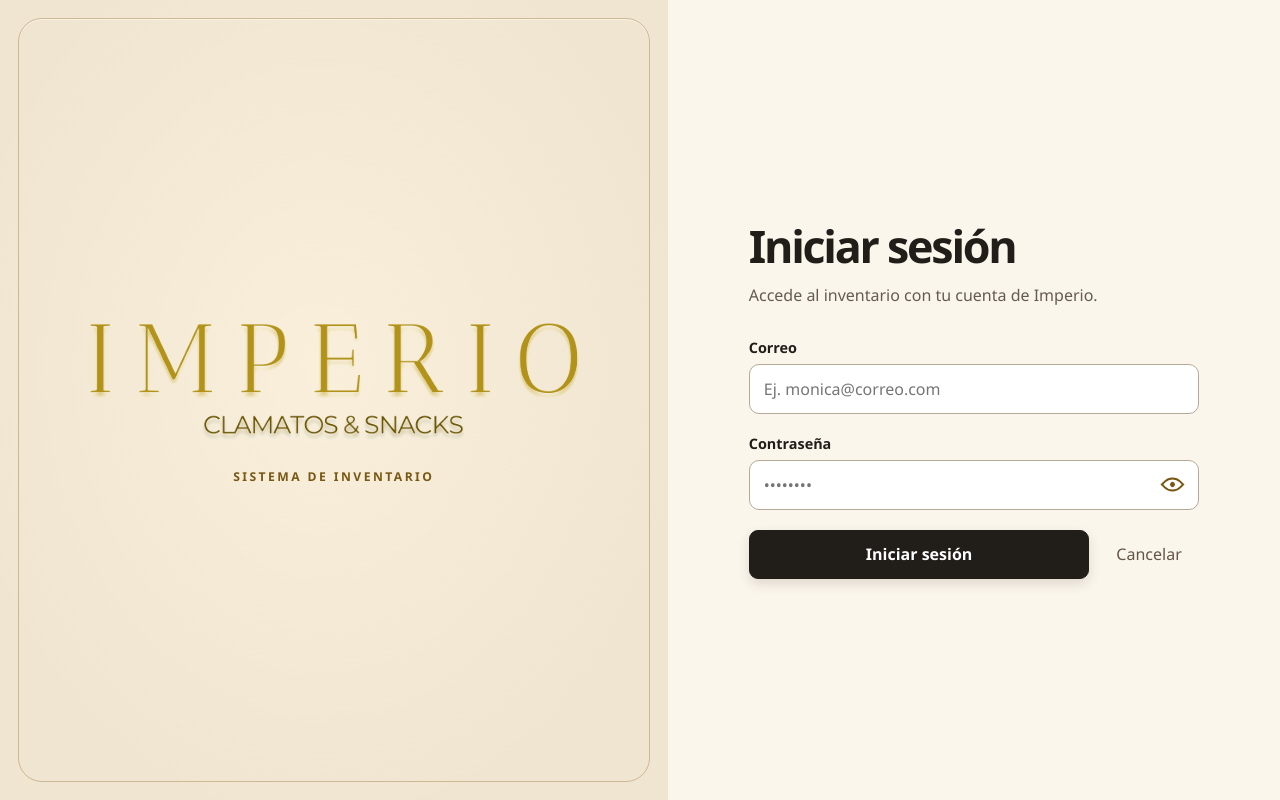
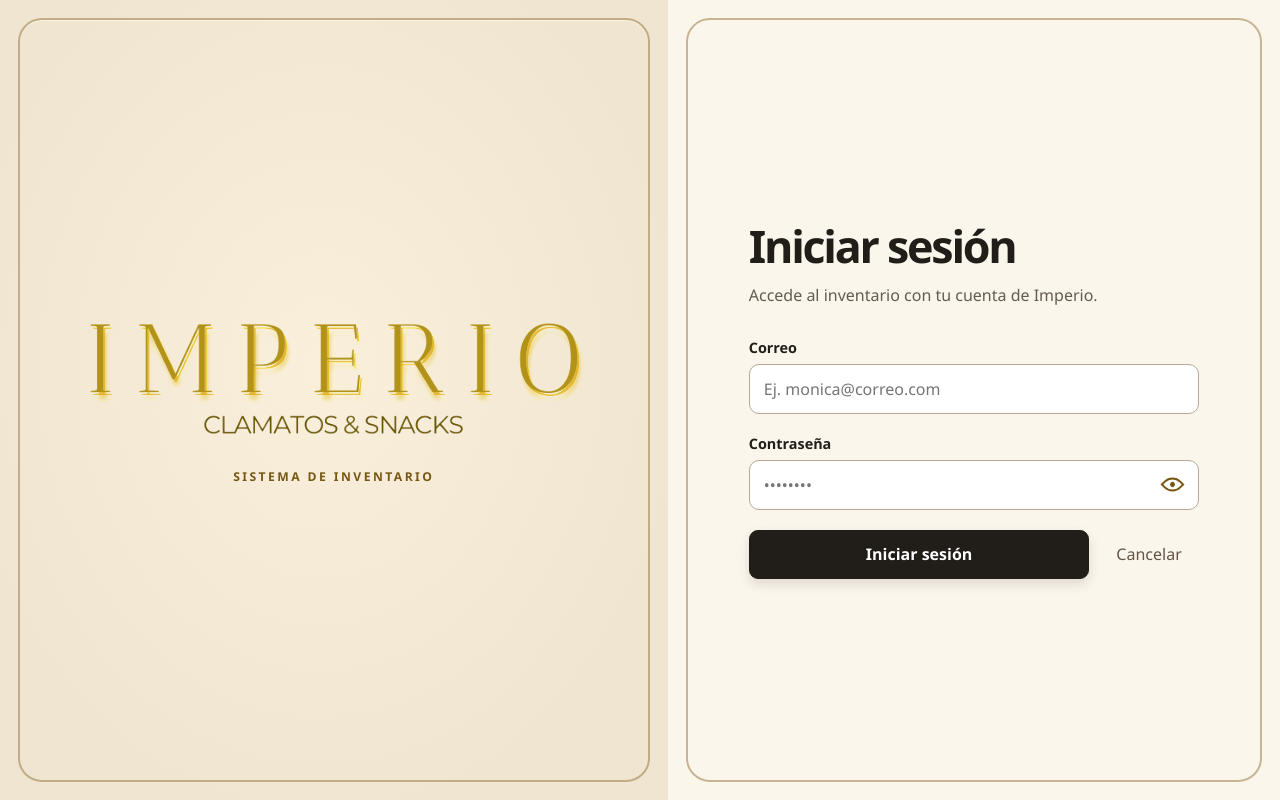
Before and after one commit to Bowerystream117/PROYECTO-SOFTWARE, a plain HTML site: page frontend/inicio de sesion/index.html in a window 1280 px wide. Drawn offline with Linux system fonts and the light colour scheme.

Commit message:
Refuerza el relieve de Imperio y enmarca ambos paneles

```diff
--- a/frontend/inicio de sesion/estilos.css
+++ b/frontend/inicio de sesion/estilos.css
@@ -24,11 +24,11 @@ body {
   padding: clamp(24px, 6.5vw, 108px);
   background: radial-gradient(ellipse at 48% 46%, #f9efdb 0%, var(--crema) 76%);
 }
-.panelMarca::before {
+.panelMarca::before, .panelAcceso::before {
   content: "";
   position: absolute;
   inset: 18px;
-  border: 1px solid #96743c66;
+  border: 2px solid #96743c80;
   border-radius: 24px;
   box-shadow: inset 0 1px 0 #fff9ecb3;
   pointer-events: none;
@@ -38,18 +38,26 @@ body {
   text-align: center;
 }
 .marcaLogo { position: relative; }
-.marcaLogo::before {
+.marcaLogo::before, .marcaLogo::after {
   content: "";
   position: absolute;
   inset: 0;
   background: url("../compartido/logo-imperio.png") center / 100% 100% no-repeat;
-  filter: brightness(1.06) blur(2px);
+  clip-path: inset(0 0 28%);
   mix-blend-mode: darken;
-  opacity: .5;
-  transform: translateY(4px);
   pointer-events: none;
 }
-.logo { position: relative; display: block; width: 100%; height: auto; mix-blend-mode: darken; }
+.marcaLogo::before {
+  filter: contrast(1.45) brightness(1.07) blur(3px);
+  opacity: .58;
+  transform: translate(3px, 8px);
+}
+.marcaLogo::after {
+  filter: contrast(1.65) brightness(1.05);
+  opacity: .66;
+  transform: translate(2px, 3px);
+}
+.logo { position: relative; z-index: 1; display: block; width: 100%; height: auto; mix-blend-mode: darken; }
 .descripcionSistema {
   margin: clamp(14px, 2vw, 28px) 0 0;
   color: var(--bronce);
@@ -58,7 +66,7 @@ body {
   letter-spacing: .2em;
   text-transform: uppercase;
 }
-.panelAcceso { display: grid; place-items: center; padding: clamp(24px, 6vw, 104px); }
+.panelAcceso { position: relative; display: grid; place-items: center; padding: clamp(36px, 6vw, 104px); }
 .contenedorFormulario {
   width: min(100%, 450px);
 }
@@ -101,7 +109,7 @@ input:focus-visible, button:focus-visible { outline: 3px solid var(--bronce); ou
 @media (max-width: 760px) {
   .pantalla { grid-template-columns: 1fr; grid-template-rows: auto 1fr; }
   .panelMarca { padding: 32px 28px 26px; }
-  .panelMarca::before { inset: 10px; border-radius: 16px; }
+  .panelMarca::before, .panelAcceso::before { inset: 10px; border-radius: 16px; }
   .identidad { width: min(100%, 380px); }
   .descripcionSistema { margin-top: 12px; }
   .panelAcceso { align-items: start; padding: 32px 24px; }
```
